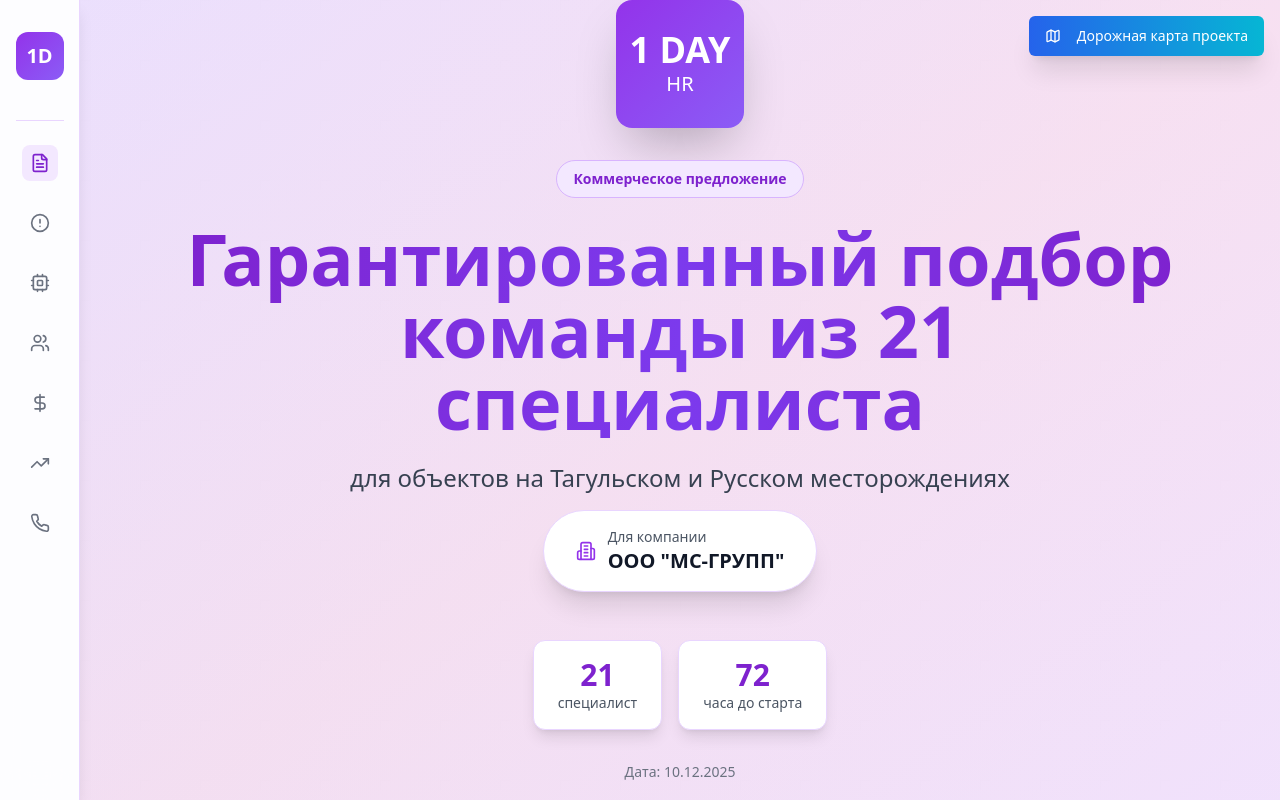
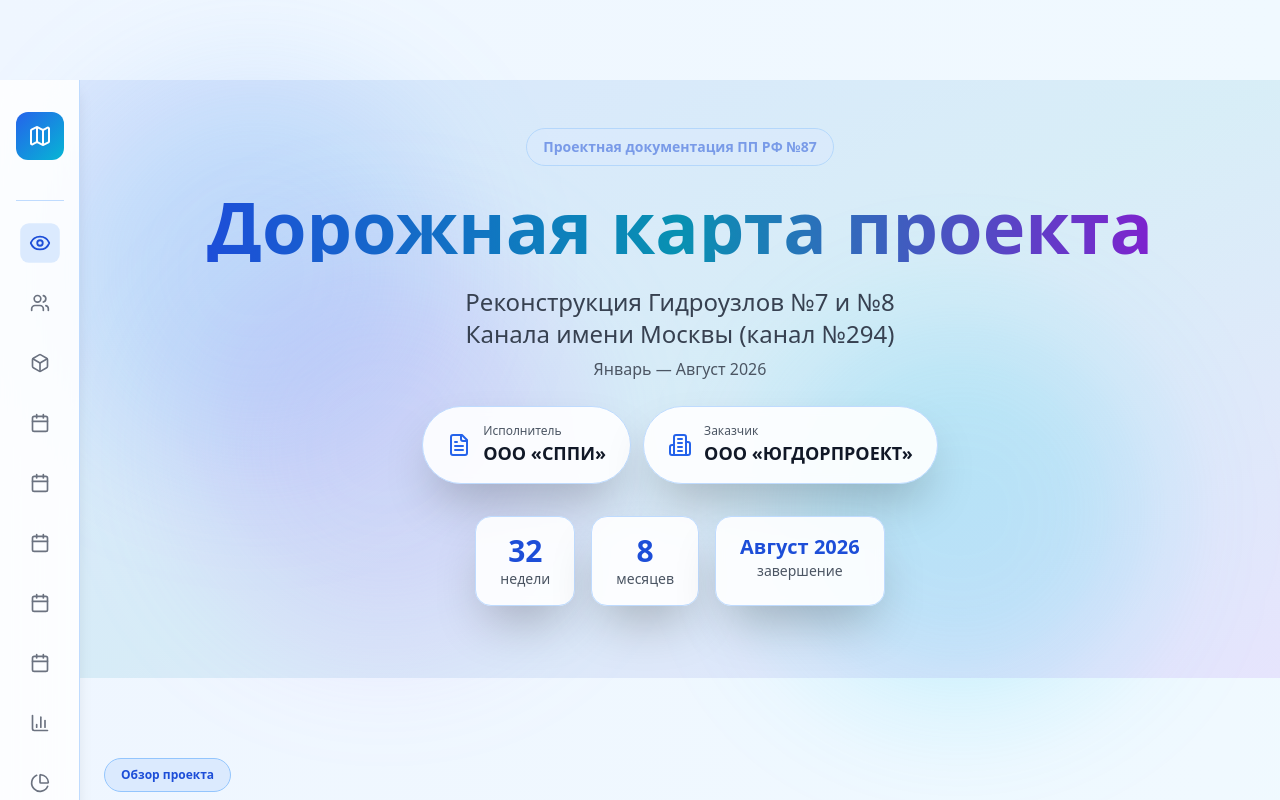
Before and after one commit to pr-poehali-dev/hr-proposal-purple, a React (Vite) app: page / in a window 1280 px wide. Shown: the top 800 px of the page. Built offline with nearby package versions, Linux system fonts and the light colour scheme.

Commit message:
Добавить дорожную карту на главную

```diff
--- a/src/App.tsx
+++ b/src/App.tsx
@@ -10,10 +10,6 @@ import NotFound from "./pages/NotFound";
 const queryClient = new QueryClient();
 
 const App = () => {
-  // Определяем, на каком поддомене мы находимся
-  const hostname = window.location.hostname;
-  const isRoadmapSubdomain = hostname.startsWith('roadmap.');
-
   return (
     <QueryClientProvider client={queryClient}>
       <TooltipProvider>
@@ -21,20 +17,10 @@ const App = () => {
         <Sonner />
         <BrowserRouter>
           <Routes>
-            {/* Если roadmap.* поддомен, показываем только Roadmap */}
-            {isRoadmapSubdomain ? (
-              <>
-                <Route path="/" element={<Roadmap />} />
-                <Route path="*" element={<Roadmap />} />
-              </>
-            ) : (
-              <>
-                <Route path="/" element={<Index />} />
-                <Route path="/roadmap" element={<Roadmap />} />
-                {/* ADD ALL CUSTOM ROUTES ABOVE THE CATCH-ALL "*" ROUTE */}
-                <Route path="*" element={<NotFound />} />
-              </>
-            )}
+            <Route path="/" element={<Roadmap />} />
+            <Route path="/roadmap" element={<Roadmap />} />
+            {/* ADD ALL CUSTOM ROUTES ABOVE THE CATCH-ALL "*" ROUTE */}
+            <Route path="*" element={<NotFound />} />
           </Routes>
         </BrowserRouter>
       </TooltipProvider>
```
